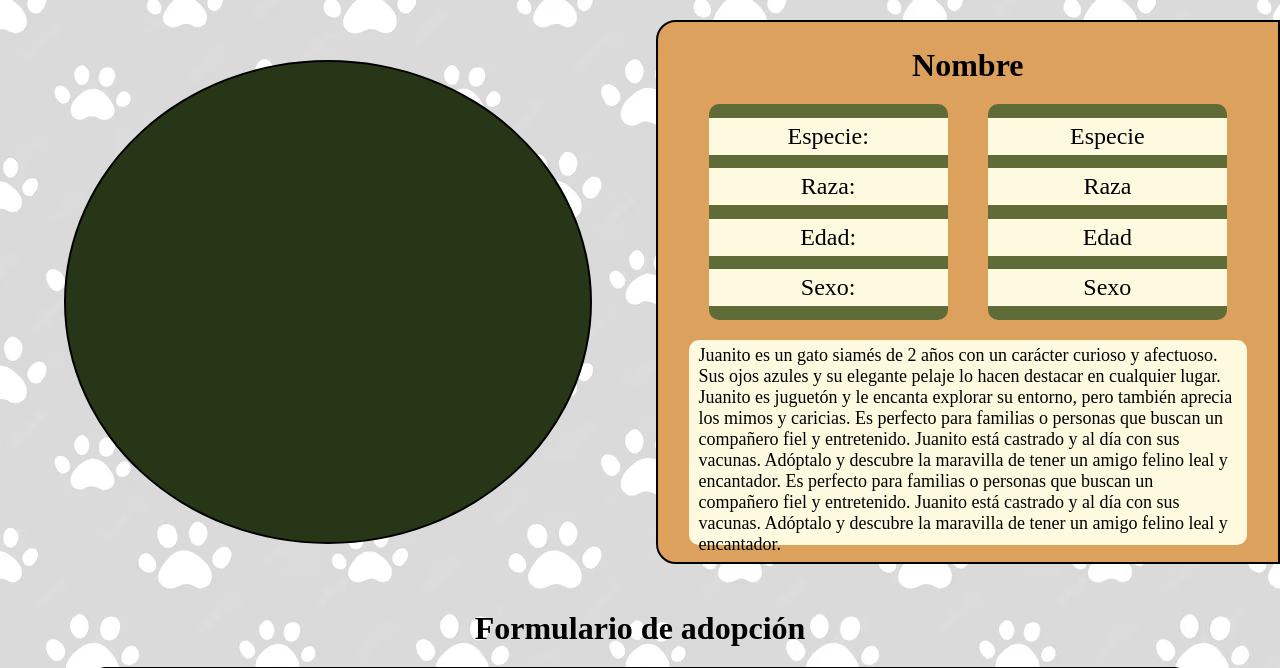
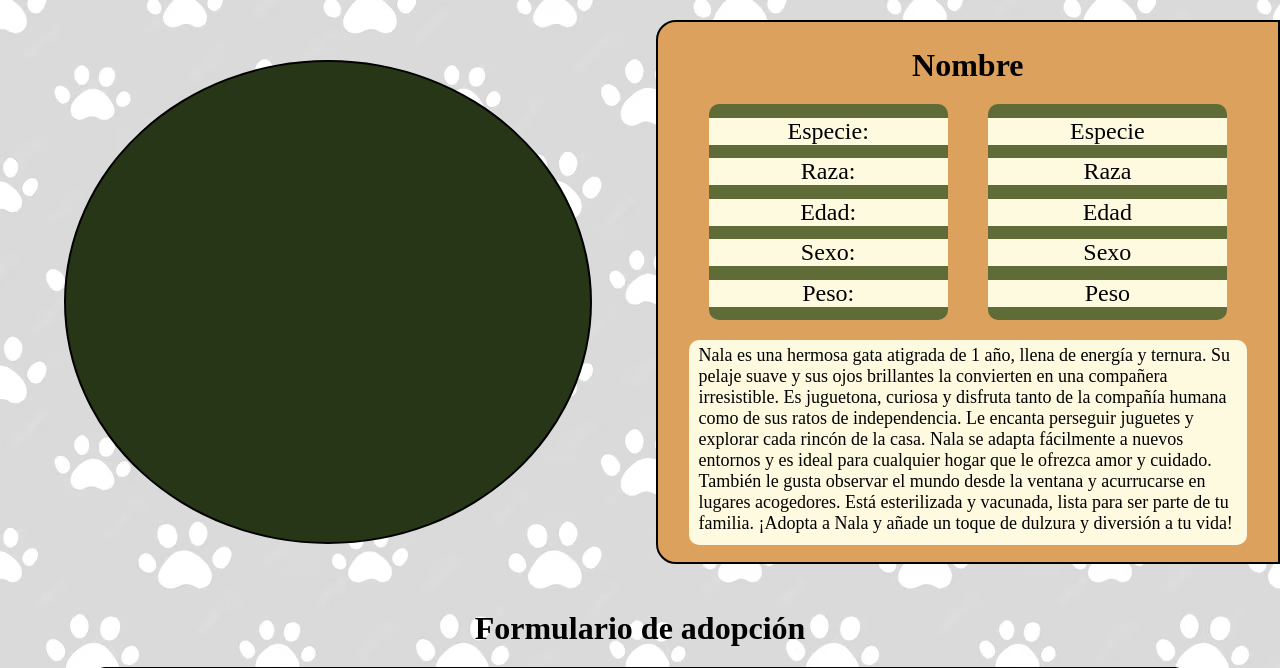
Before and after one commit to Alekvas0/Pag-adopcion-mascotas, a PHP site: page /1_paginasHTML/adoptar_animal.html in a window 1280 px wide. Shown: the part 101-769 px from the top of the page. Run offline with PHP 8.4, Linux system fonts and the light colour scheme.

Commit message:
Modificaciones páginas html

```diff
--- a/1_paginasHTML/Estilo.css
+++ b/1_paginasHTML/Estilo.css
@@ -161,7 +161,7 @@ main {
     font-size: x-large;
     background-color: #fefae0;
     /* border-radius: 10px; */
-    padding: 5px 0;
+    /* padding: 5px 0; */
 }
 
 .descripcion-mascota {
--- a/1_paginasHTML/adoptar_animal.html
+++ b/1_paginasHTML/adoptar_animal.html
@@ -35,6 +35,7 @@
                         <span>Raza:</span>
                         <span>Edad:</span>
                         <span>Sexo:</span>
+                        <span>Peso:</span>
                     </div>
 
                     <div class="especificaciones datos">
@@ -42,12 +43,13 @@
                         <span>Raza</span>
                         <span>Edad</span>
                         <span>Sexo</span>
+                        <span>Peso</span>
                     </div>
                 </div>
 
                 <div class="descripcion-mascota">
                     <p>
-                        Juanito es un gato siamés de 2 años con un carácter curioso y afectuoso. Sus ojos azules y su elegante pelaje lo hacen destacar en cualquier lugar. Juanito es juguetón y le encanta explorar su entorno, pero también aprecia los mimos y caricias. Es perfecto para familias o personas que buscan un compañero fiel y entretenido. Juanito está castrado y al día con sus vacunas. Adóptalo y descubre la maravilla de tener un amigo felino leal y encantador.  Es perfecto para familias o personas que buscan un compañero fiel y entretenido. Juanito está castrado y al día con sus vacunas. Adóptalo y descubre la maravilla de tener un amigo felino leal y encantador.</p>
+                        Nala es una hermosa gata atigrada de 1 año, llena de energía y ternura. Su pelaje suave y sus ojos brillantes la convierten en una compañera irresistible. Es juguetona, curiosa y disfruta tanto de la compañía humana como de sus ratos de independencia. Le encanta perseguir juguetes y explorar cada rincón de la casa. Nala se adapta fácilmente a nuevos entornos y es ideal para cualquier hogar que le ofrezca amor y cuidado. También le gusta observar el mundo desde la ventana y acurrucarse en lugares acogedores. Está esterilizada y vacunada, lista para ser parte de tu familia. ¡Adopta a Nala y añade un toque de dulzura y diversión a tu vida!</p>
                     </p>
                 </div>
             </article>
```
